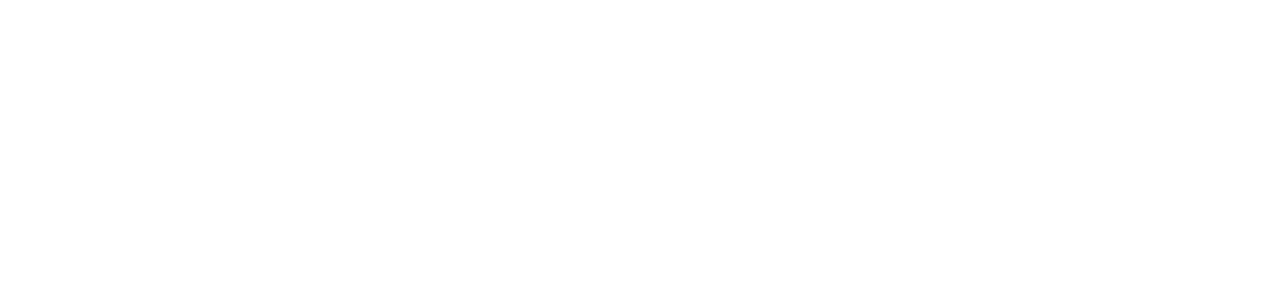
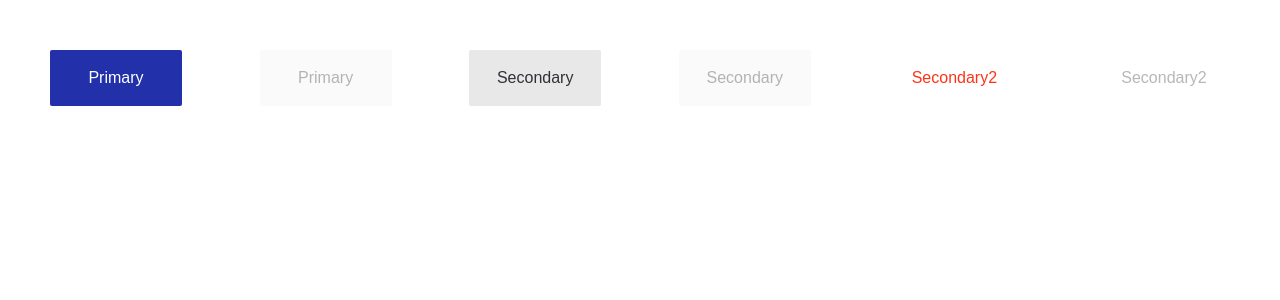
Before and after one commit to NikitaProshyn/FE28ThirdBlock, a React (Create React App) app: page / in a window 1280 px wide. Shown: the top 300 px of the page. Built offline with nearby package versions, Linux system fonts and the light colour scheme.

Commit message:
working with props

```diff
--- a/src/App.module.css
+++ b/src/App.module.css
@@ -0,0 +1,48 @@
+.app {
+   height: 100vh;
+   padding: 50px;
+   display: flex;
+   justify-content: space-between;
+}
+
+.button {
+   width: 132px;
+   height: 56px;
+   border-radius: 2px;
+   border: none;
+   font-size: 16px;
+   cursor: pointer;
+   transition: 1s;
+}
+
+.primary {
+   background-color: #2231aa;
+   color: white;
+}
+
+.primary:hover {
+   background-color: #5360cd;
+}
+
+.secondary {
+   background-color: #e8e8e8;
+   color: #313037;
+}
+
+.secondary:hover {
+   background-color: #dadada;
+}
+
+.secondary2 {
+   background-color: white;
+   color: #fd3419;
+}
+
+.secondary2:hover {
+   border: 1px solid #e8e8e8;
+   transition: none;
+}
+
+.secondary2Disabled {
+   background-color: white;
+}
--- a/src/App.tsx
+++ b/src/App.tsx
@@ -1,9 +1,51 @@
 import React from 'react';
 // @ts-ignore
-import styles from './app.module.css';
+import styles from './App.module.css';
+
+const Button = ({ title, click, className, condition }: any) => {
+   return (
+      <button
+         onClick={click}
+         className={`${styles.button} ${className || ''}`}
+         disabled={condition}
+      >
+         {title}
+      </button>
+   );
+};
 
 function App() {
-   return <div className="App"></div>;
+   return (
+      <div className={styles.app}>
+         <Button
+            title={'Primary'}
+            click={() => alert('Hello from Primary')}
+            className={styles.primary}
+         />
+
+         <Button title={'Primary'} condition={true} />
+
+         <Button
+            title={'Secondary'}
+            click={() => alert('Hello from Secondary')}
+            className={styles.secondary}
+         />
+
+         <Button title={'Secondary'} condition={true} />
+
+         <Button
+            title={'Secondary2'}
+            click={() => alert('Hello from Secondary2')}
+            className={styles.secondary2}
+         />
+
+         <Button
+            title={'Secondary2'}
+            condition={true}
+            className={styles.secondary2Disabled}
+         />
+      </div>
+   );
 }
 
 export default App;
```
